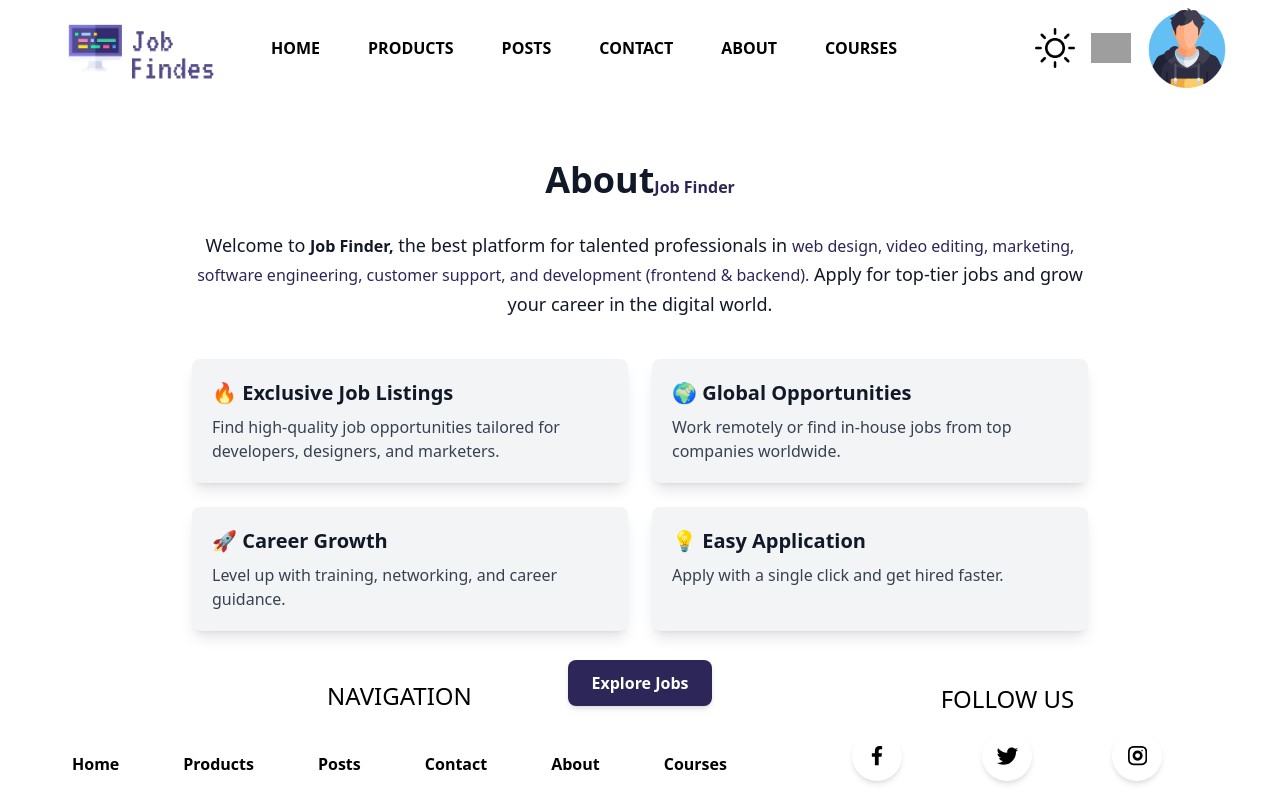
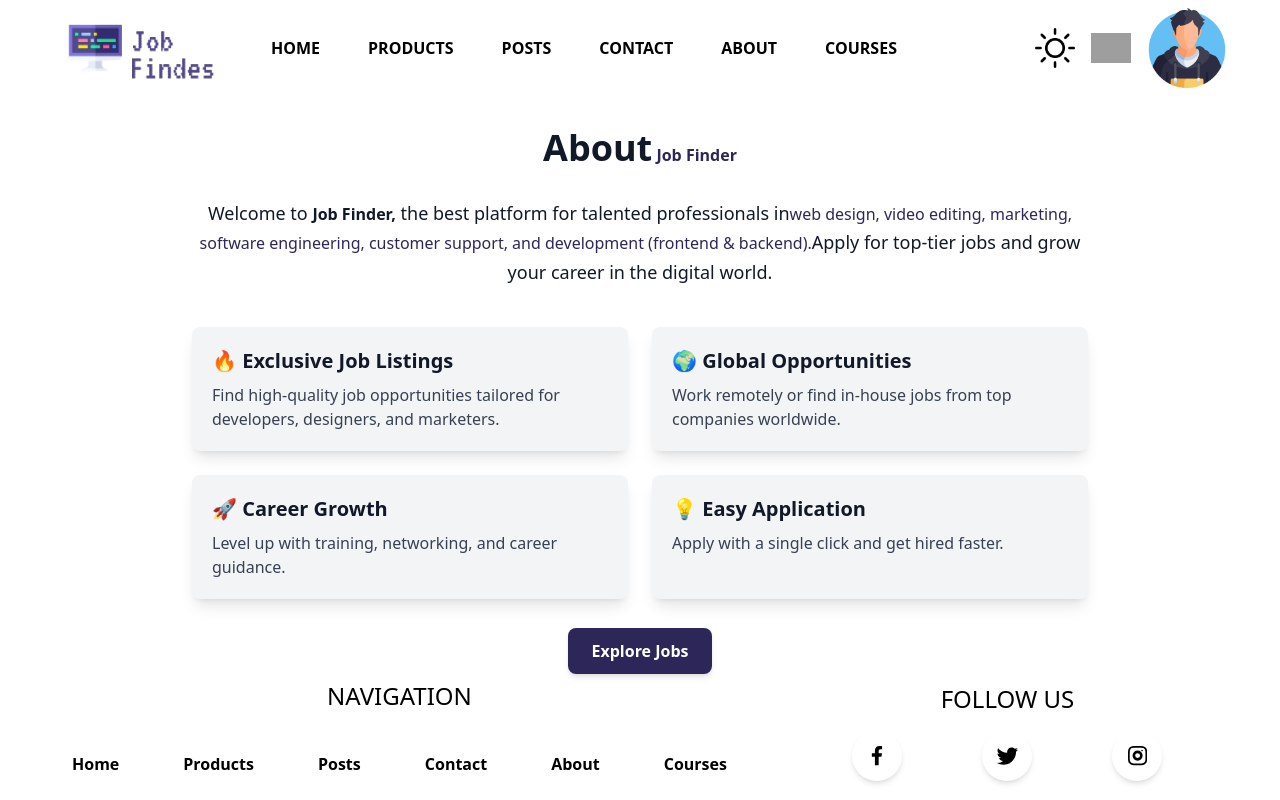
Before and after one commit to lukaabramishvili/tbc-project, a Next.js app: page /about in a window 1280 px wide. Built offline with nearby package versions, Linux system fonts and the light colour scheme; grey boxes are pictures that could not be loaded.

Commit message:
fix(about): fix about page responseve

```diff
--- a/src/app/about/page.tsx
+++ b/src/app/about/page.tsx
@@ -2,27 +2,26 @@
 
 import React from 'react'
 import { useLanguage } from '../context/LanguageContext';
+import Link from 'next/link';
 
 export default function About() {
 
   const { language } = useLanguage();
 
   return (
-    <section className="bg-white dark:bg-[#2C2758] text-gray-900 dark:text-white py-16 px-6 sm:px-12 lg:px-24 max-h-[calc(100vh-13.5rem)]">
+<section className="bg-white dark:bg-[#2C2758] text-gray-900 dark:text-white pt-8 pb-16 px-6 sm:px-12 lg:px-24 max-h-[calc(100vh-13.125rem)] xl:max-h-[calc(100vh-13.5rem)]">
   <div className="max-w-4xl mx-auto text-center">
     <h2 className="text-4xl font-extrabold mb-6 transition-all duration-300 hover:scale-105">
       {language === "eng" ? "About" : "ჩვენს შესახებ"}
-          <span className="text-[#2C2758] dark:text-white">Job Finder</span>
+      <span className="text-[#2C2758] dark:text-white"> Job Finder</span>
     </h2>
 
     <p className="text-lg leading-relaxed">
-          {language === "eng" ? "Welcome to" : "კეთილი იყოს თქვენი მობრძანება"}{" "}
-          <strong>Job Finder,</strong>
-          {language === "eng" ? " the best platform for talented professionals in" : " საუკეთესო პლატფორმა ნიჭიერი პროფესიონალებისთვის"}{" "}
+      {language === "eng" ? "Welcome to" : "კეთილი იყოს თქვენი მობრძანება"} <strong>Job Finder,</strong>
+      {language === "eng" ? " the best platform for talented professionals in" : " საუკეთესო პლატფორმა ნიჭიერი პროფესიონალებისთვის"}
       <span className="text-[#2C2758] dark:text-white font-medium">
-            {" "}
         web design, video editing, marketing, software engineering, customer support, and development (frontend & backend).
-          </span>{" "}
+      </span>
       {language === "eng" ? "Apply for top-tier jobs and grow your career in the digital world." : "მიმართეთ უმაღლესი დონის სამუშაოებს და განავითარეთ თქვენი კარიერა ციფრულ სამყაროში."}
     </p>
 
@@ -56,13 +55,12 @@ export default function About() {
     </div>
 
     <div className="mt-10 hover:scale-110 transition-all duration-300">
-          <a
+      <Link
         href="/jobs"
         className="px-6 py-3 bg-[#2C2758] dark:bg-white text-white dark:text-[#2C2758] font-semibold rounded-lg shadow-md transition-all duration-300 hover:scale-105 hover:shadow-xl active:scale-95"
       >
         {language === "eng" ? "Explore Jobs" : "სამუშაო ადგილები"}
-          </a>
+      </Link>
     </div>
   </div>
-    </section>
-  );}
+</section>  );}
```
Lines whose indentation alone changed are shown as unchanged.
